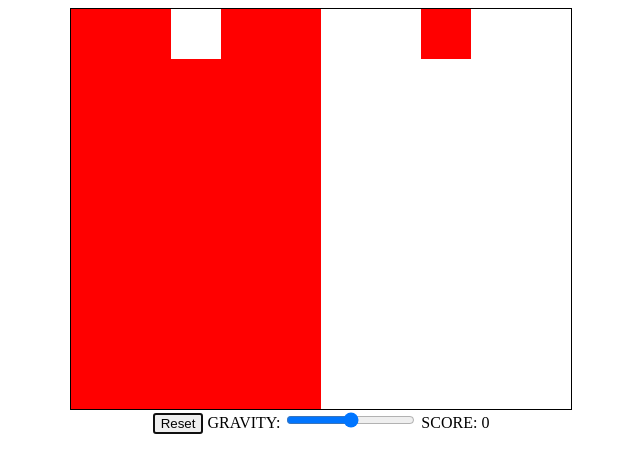
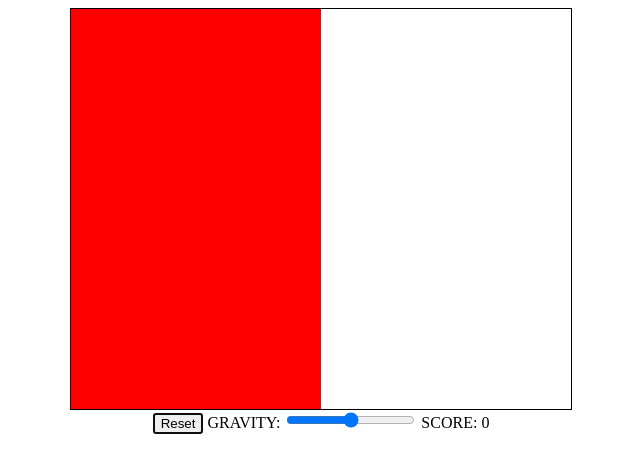
Before and after one commit to bag-man/CS25210, a plain HTML site: page index.html in a window 1280 px wide. Both pictures are taken after a click on the button "Reset". Shown: the whole page, without its empty margins (319-959 px from the left). Drawn offline with Linux system fonts and the light colour scheme.

Commit message:
Improving.

```diff
--- a/script.js
+++ b/game.js
@@ -5,78 +5,11 @@ var time;
 var leftSquare;
 var rightSquare;
 
-
 canvas.height = 400;
 canvas.width = 500;
 
-clearCanvas();
-
 var GRAVITY = 1.05;
 var HALF = canvas.width / 2;
-
-function addScore() {
-  var score = scoreField.innerHTML;
-  score++;
-  scoreField.innerHTML = score;
-}
-
-function clearScore() {
-  var score = scoreField.innerHTML;
-  scoreField.innerHTML = 0;
-}
-
-function Sprite(options) {
-  var that = {};
-
-  that.x = options.x;
-  that.y = options.y;
-  that.width = options.width;
-  that.height = options.height;
-  that.speed = options.speed;
-  that.minspeed = options.minspeed;
-  that.maxspeed = options.maxspeed;
-  that.friction = options.friction;
-  that.momentum = options.momentum;
-  that.color = options.color;
-  that.left = options.left;
-  that.up = options.up;
-  that.right = options.right;
-  that.down = options.down;
-  that.side = options.side;
-
-  that.lastX = options.x;
-  that.lastY = options.y;
-  that.velocityX = 0;
-  that.velocityY = 10;
-
-  that.render = function () {
-    if((that.x + that.width) < (HALF)) {
-      // LEFT
-      ctx.fillStyle = "#FFF";
-      ctx.fillRect(that.x, that.y, that.width, that.height);
-      if(that.side == "right") {
-        that.side = "left";
-        addScore();
-      }
-    } else if((that.x + that.width) > (HALF) && that.x < (HALF)) {
-      // MIDDLE
-      ctx.fillStyle = "#FFF";
-      ctx.fillRect(that.x, that.y, (HALF - that.x), that.height);
-      ctx.fillStyle = "#F00";
-      ctx.fillRect(HALF, that.y, that.width - (HALF - that.x), that.height);
-    } else {
-      // RIGHT
-      ctx.fillStyle = "#F00";
-      ctx.fillRect(that.x, that.y, that.width, that.height);
-      if(that.side == "left") {
-        that.side = "right";
-        addScore();
-      }
-    }
-  };
-
-  return that;
-}
 
 var keysDown = {};
 
@@ -97,7 +30,6 @@ window.addEventListener('keyup', function(e) {
 });
 
 function update(mod, sprite) {
-
   if(sprite.y > canvas.height) {
     alert("GAME OVER!!!");
     clearCanvas();
@@ -150,11 +82,12 @@ function update(mod, sprite) {
 }
 
 var objects = [];
-function drawSquare() {
+
+function startGame() {
   clearScore();
   GRAVITY = document.getElementById("gravity").value;
   clearCanvas();
-  objects.push(Sprite({
+  objects.push(new Sprite({
     x: 100,
     y: 0,
     width: 50,
@@ -171,7 +104,7 @@ function drawSquare() {
     down: 83,
     side: "left",
   }));
-  objects.push(Sprite({
+  objects.push(new Sprite({
     x: 350,
     y: 0,
     width: 50,
@@ -208,13 +141,26 @@ function clearCanvas() {
 }
 
 function run() {
-  update((Date.now() - time) / 1000, rightSquare);
-  update((Date.now() - time) / 1000, leftSquare);
+  objects.forEach(function(o) {
+    update((Date.now() - time) / 1000, o);
+  });
   ctx.fillStyle = "#F00";
   ctx.fillRect(0, 0, HALF, canvas.height);
   ctx.fillStyle = "#FFF";
   ctx.fillRect(HALF, 0, HALF, canvas.height);
-  leftSquare.render();
-  rightSquare.render();
+  objects.forEach(function(o) {
+    o.render();
+  });
   time = Date.now();
 }
+
+function addScore() {
+  var score = scoreField.innerHTML;
+  score++;
+  scoreField.innerHTML = score;
+}
+
+function clearScore() {
+  var score = scoreField.innerHTML;
+  scoreField.innerHTML = 0;
+}
--- a/index.html
+++ b/index.html
@@ -7,11 +7,12 @@
   </head>
   <body>
     <canvas id="canvas"></canvas>
-    <button id="reset" onclick="drawSquare()">Reset</button>
+    <button id="reset" onclick="startGame()">Reset</button>
     GRAVITY: <input type="range" id="gravity" min="1" max="1.1" step="0.01" value="1.05">
     SCORE: <p id="score">0</div>
   </body>
   <footer>
-    <script src="script.js"></script>
+    <script src="game.js"></script>
+    <script src="sprite.js"></script>
   </footer>
 </html>
--- /dev/null
+++ b/sprite.js
@@ -0,0 +1,48 @@
+function Sprite(options) {
+  this.x = options.x;
+  this.y = options.y;
+  this.width = options.width;
+  this.height = options.height;
+  this.speed = options.speed;
+  this.minspeed = options.minspeed;
+  this.maxspeed = options.maxspeed;
+  this.friction = options.friction;
+  this.momentum = options.momentum;
+  this.color = options.color;
+  this.left = options.left;
+  this.up = options.up;
+  this.right = options.right;
+  this.down = options.down;
+  this.side = options.side;
+
+  this.lastX = options.x;
+  this.lastY = options.y;
+  this.velocityX = 0;
+  this.velocityY = 10;
+}
+
+Sprite.prototype.render = function () {
+  if((this.x + this.width) < (HALF)) {
+    // LEFT
+    ctx.fillStyle = "#FFF";
+    ctx.fillRect(this.x, this.y, this.width, this.height);
+    if(this.side == "right") {
+      this.side = "left";
+      addScore();
+    }
+  } else if((this.x + this.width) > (HALF) && this.x < (HALF)) {
+    // MIDDLE
+    ctx.fillStyle = "#FFF";
+    ctx.fillRect(this.x, this.y, (HALF - this.x), this.height);
+    ctx.fillStyle = "#F00";
+    ctx.fillRect(HALF, this.y, this.width - (HALF - this.x), this.height);
+  } else {
+    // RIGHT
+    ctx.fillStyle = "#F00";
+    ctx.fillRect(this.x, this.y, this.width, this.height);
+    if(this.side == "left") {
+      this.side = "right";
+      addScore();
+    }
+  }
+};
```
